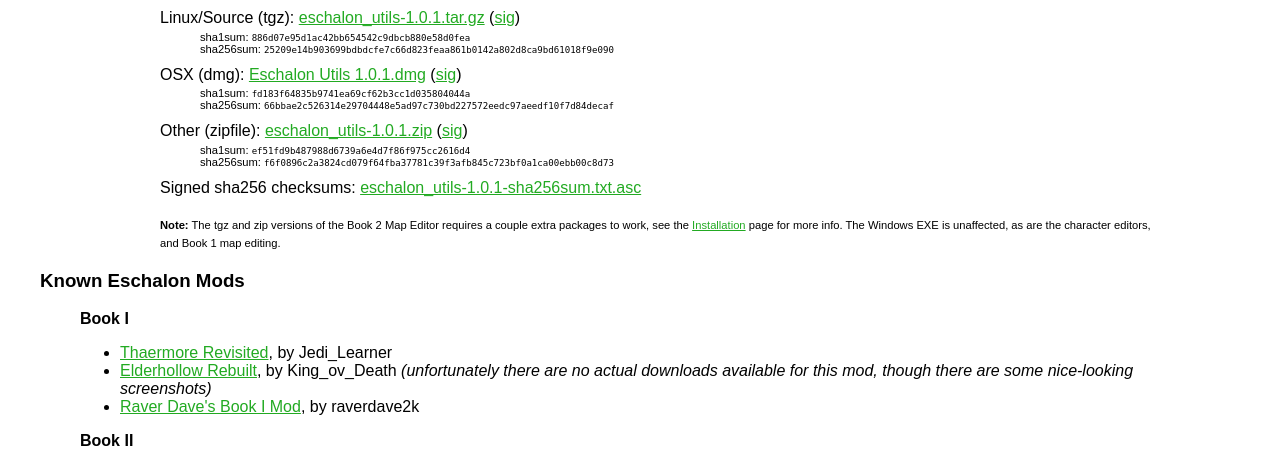
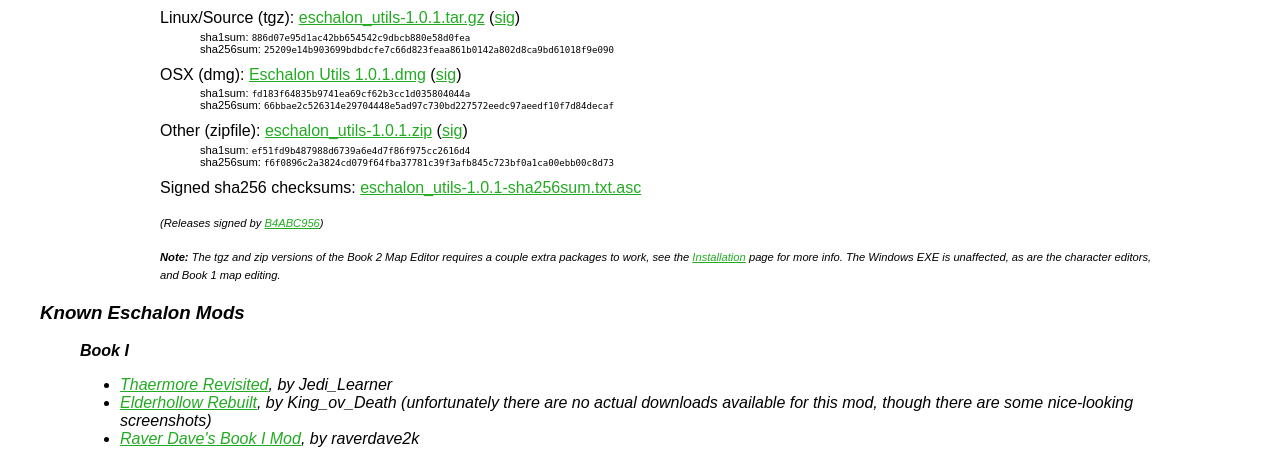
Before and after one commit to apocalyptech/eschalon_utils_web, a PHP site: page /index.php in a window 1280 px wide. Shown: the part 1400-1865 px from the top of the page. Run offline with PHP 8.4, Linux system fonts and the light colour scheme.

Commit message:
Add a link to the signing key

```diff
--- a/common.php
+++ b/common.php
@@ -189,7 +189,8 @@ function esch_rel_2014($ver, $date,
     if ($current)
     {
         ?>
-        <br>
+        <p><span class="smalltext"><i>(Releases signed by
+        <a href="http://pgp.mit.edu/pks/lookup?op=vindex&search=0x7737E0EBB4ABC956">B4ABC956</a>)</p>
         <span class="smalltext">
         <strong>Note:</strong> The tgz and zip versions of the Book 2 Map Editor requires a couple extra packages to
         work, see the <a href="http://apocalyptech.com/eschalon/installation.php">Installation</a> page for more info.
```
